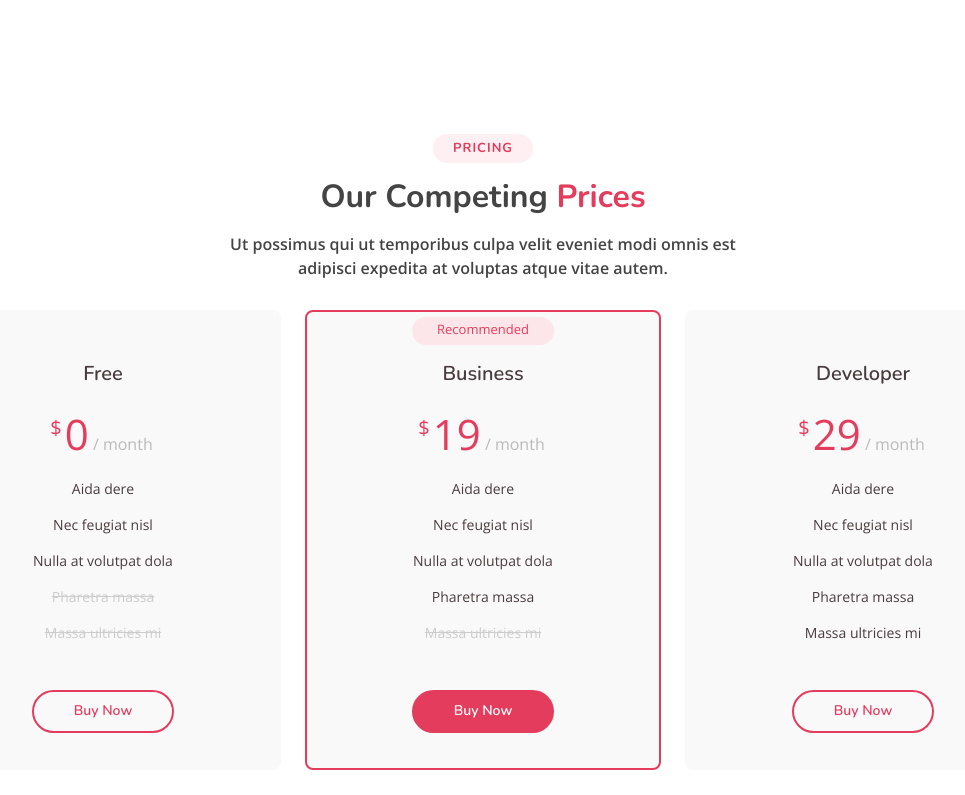
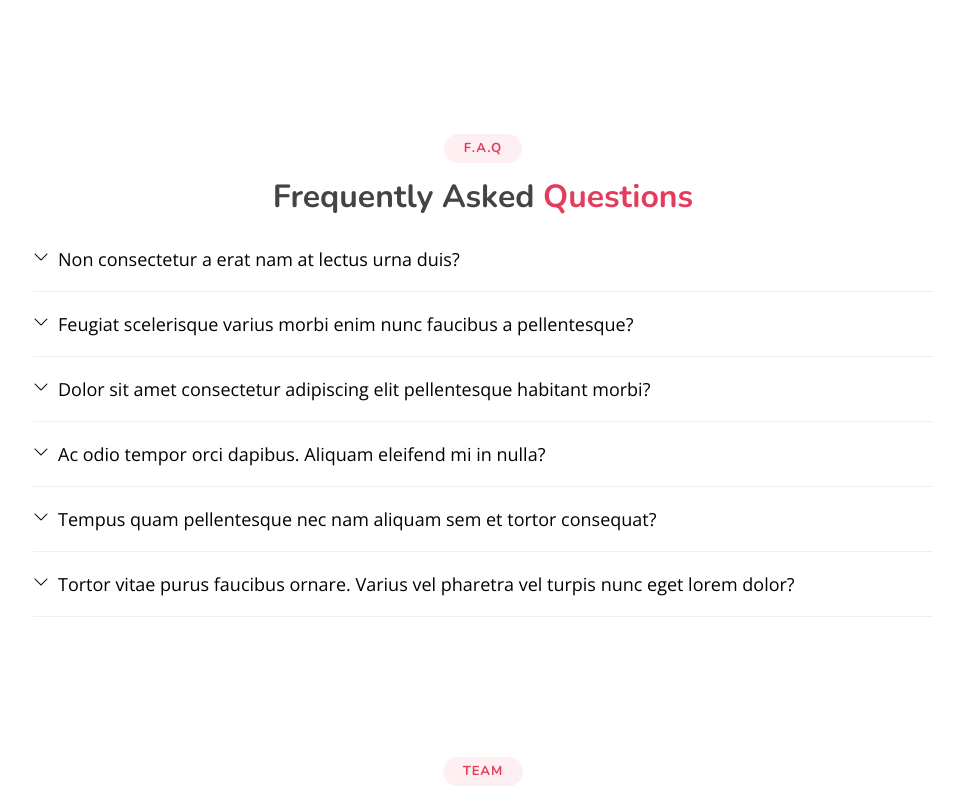
Before and after one commit to athulknr/Test, a plain HTML site: page index.html in a window 1280 px wide. Shown: the part 3640-4435 px from the top of the page, without its empty margins (157-1122 px from the left). Drawn offline with nearby package versions, Linux system fonts and the light colour scheme.

Commit message:
Update index.html
pricing section removed

```diff
--- a/index.html
+++ b/index.html
@@ -384,74 +384,7 @@
       </div>
     </section><!-- End Portfolio Section -->
 
-    <!-- ======= Pricing Section ======= -->
-    <section id="pricing" class="pricing">
-      <div class="container">
 
-        <div class="section-title">
-          <h2>Pricing</h2>
-          <h3>Our Competing <span>Prices</span></h3>
-          <p>Ut possimus qui ut temporibus culpa velit eveniet modi omnis est adipisci expedita at voluptas atque vitae autem.</p>
-        </div>
-
-        <div class="row">
-
-          <div class="col-lg-4 col-md-6">
-            <div class="box">
-              <h3>Free</h3>
-              <h4><sup>$</sup>0<span> / month</span></h4>
-              <ul>
-                <li>Aida dere</li>
-                <li>Nec feugiat nisl</li>
-                <li>Nulla at volutpat dola</li>
-                <li class="na">Pharetra massa</li>
-                <li class="na">Massa ultricies mi</li>
-              </ul>
-              <div class="btn-wrap">
-                <a href="#" class="btn-buy">Buy Now</a>
-              </div>
-            </div>
-          </div>
-
-          <div class="col-lg-4 col-md-6 mt-4 mt-md-0">
-            <div class="box recommended">
-              <span class="recommended-badge">Recommended</span>
-              <h3>Business</h3>
-              <h4><sup>$</sup>19<span> / month</span></h4>
-              <ul>
-                <li>Aida dere</li>
-                <li>Nec feugiat nisl</li>
-                <li>Nulla at volutpat dola</li>
-                <li>Pharetra massa</li>
-                <li class="na">Massa ultricies mi</li>
-              </ul>
-              <div class="btn-wrap">
-                <a href="#" class="btn-buy">Buy Now</a>
-              </div>
-            </div>
-          </div>
-
-          <div class="col-lg-4 col-md-6 mt-4 mt-lg-0">
-            <div class="box">
-              <h3>Developer</h3>
-              <h4><sup>$</sup>29<span> / month</span></h4>
-              <ul>
-                <li>Aida dere</li>
-                <li>Nec feugiat nisl</li>
-                <li>Nulla at volutpat dola</li>
-                <li>Pharetra massa</li>
-                <li>Massa ultricies mi</li>
-              </ul>
-              <div class="btn-wrap">
-                <a href="#" class="btn-buy">Buy Now</a>
-              </div>
-            </div>
-          </div>
-
-        </div>
-
-      </div>
-    </section><!-- End Pricing Section -->
 
     <!-- ======= F.A.Q Section ======= -->
     <section id="faq" class="faq">
```
